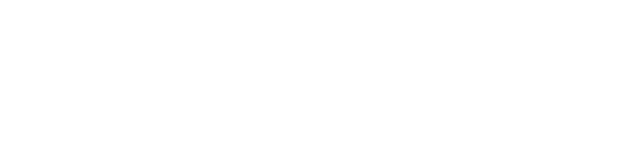
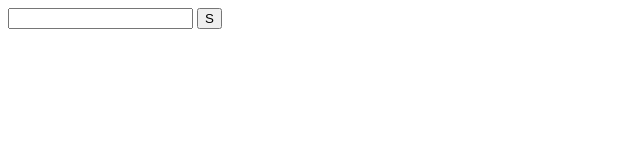
Before and after one commit to acciojob/Interactive-Search-kaustavsarkar14, a website: page main.html in a window 1280 px wide. Shown: the whole page, without its empty margins (0-640 px from the left). Drawn offline with Linux system fonts and the light colour scheme.

Commit message:
created a submission

```diff
--- a/main.html
+++ b/main.html
@@ -7,6 +7,10 @@
 </head>
 
 <body>
+	<div class="search" >
+		<input class="input" />
+		<button class="btn" id="search">S</button>
+	</div>
 	<!-- the entire body must be written by student -->
     <script type="text/javascript" src="./script.js">
 </script>
--- a/script.js
+++ b/script.js
@@ -1 +1,8 @@
 //your JS code here. If required.
+const input = document.querySelector(".input")
+const button = document.getElementById('search')
+console.log(input)
+console.log(button)
+button.addEventListener('click', ()=>{
+	input.focus()
+})
```
